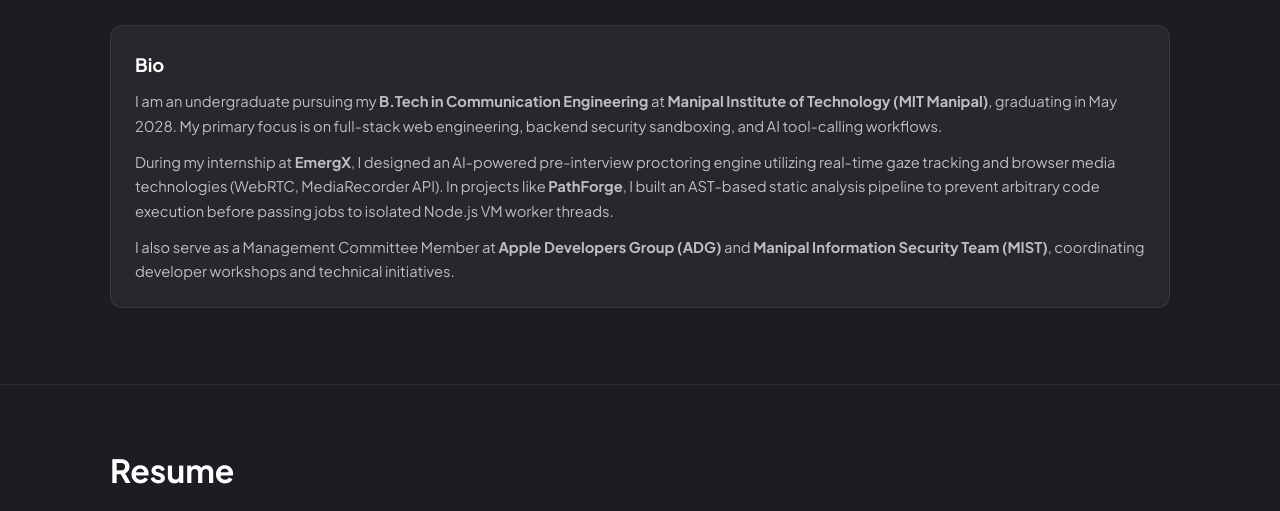
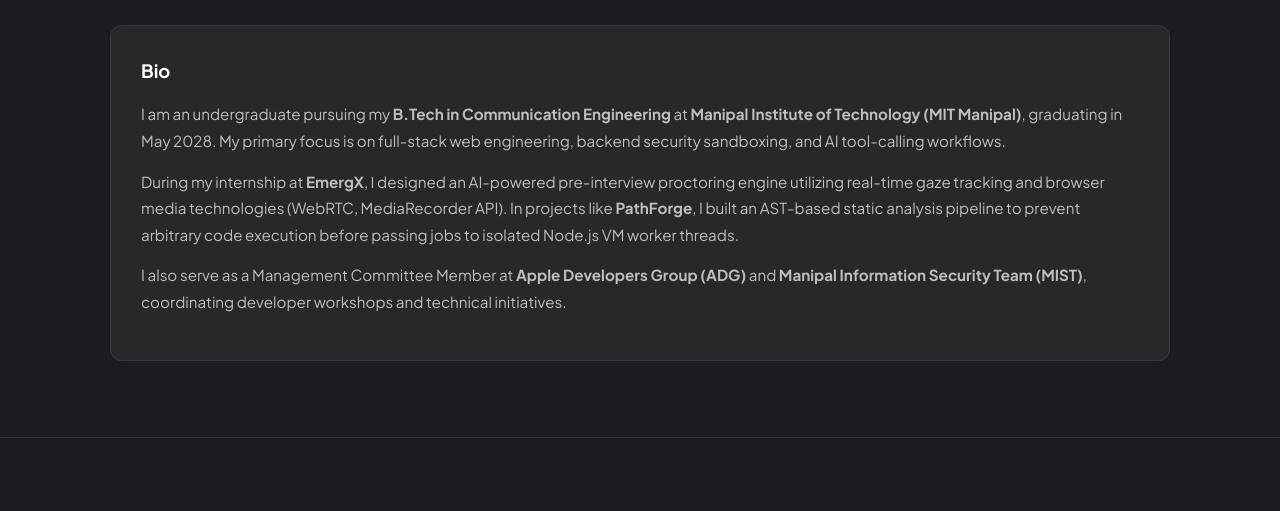
Before and after one commit to KhushiGupta0104/PORTFOLIO_WEBTECH, a plain HTML site: page index.html in a window 1280 px wide. Shown: the part 694-1205 px from the top of the page. Drawn offline with Linux system fonts and the light colour scheme.

Commit message:
Add files via upload

```diff
--- a/index.html
+++ b/index.html
@@ -90,8 +90,7 @@
     <section class="section" id="about">
       <div class="container">
         <h2 class="section-title">About me</h2>
-        <div class="about-grid">
-          <div class="card">
+        <div class="card about-card">
           <h3 class="card-title">Bio</h3>
           <p class="card-text">
             I am an undergraduate pursuing my <strong>B.Tech in Communication Engineering</strong> at
@@ -107,7 +106,6 @@
             I also serve as a Management Committee Member at <strong>Apple Developers Group (ADG)</strong> and
             <strong>Manipal Information Security Team (MIST)</strong>, coordinating developer workshops and technical initiatives.
           </p>
-          </div>
         </div>
       </div>
     </section>
--- a/style.css
+++ b/style.css
@@ -332,28 +332,19 @@
   margin-bottom: 0;
 }
 
-.about-grid {
-  display: grid;
-  grid-template-columns: 1fr;
-  gap: 20px;
+.about-card {
+  width: 100%;
+  padding: 30px;
 }
 
-.detail-list {
-  display: flex;
-  flex-direction: column;
-  gap: 10px;
+.about-card .card-title {
+  margin-bottom: 16px;
 }
 
-.detail-list li {
-  display: flex;
-  justify-content: space-between;
-  font-size: 0.88rem;
-  padding-bottom: 8px;
-  border-bottom: 1px solid rgba(255, 255, 255, 0.05);
-}
-
-.detail-list span {
-  color: var(--text-muted);
+.about-card .card-text {
+  font-size: 0.95rem;
+  line-height: 1.75;
+  margin-bottom: 14px;
 }
 
 .two-col-grid {
@@ -597,7 +588,6 @@
     grid-template-columns: repeat(2, 1fr);
   }
 
-  .about-grid,
   .two-col-grid,
   .contact-grid {
     grid-template-columns: 1fr;
```
Lines whose indentation alone changed are shown as unchanged.
